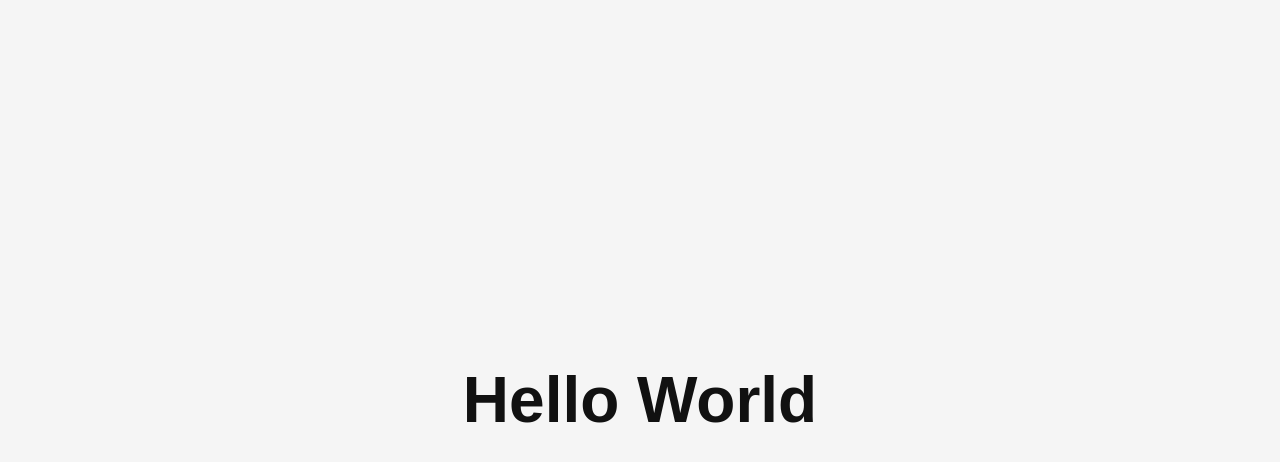
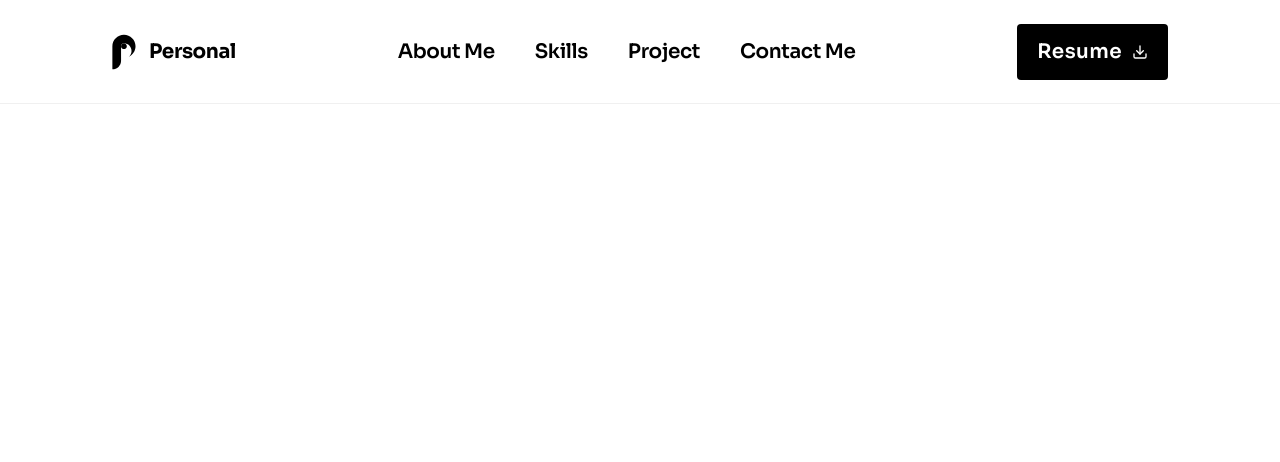
Before and after one commit to jaswanth-b-kumar/skillset-portfolio, a React (Vite) app: page / in a window 1280 px wide. Shown: the top 462 px of the page. Built offline with nearby package versions, Linux system fonts and the light colour scheme.

Commit message:
Feature: Added new navbar to the repo

```diff
--- a/index.html
+++ b/index.html
@@ -3,8 +3,14 @@
   <head>
     <meta charset="UTF-8" />
     <meta name="viewport" content="width=device-width, initial-scale=1.0" />
-    <meta name="description" content="Minimal React TypeScript app" />
-    <title>Hello World</title>
+    <meta name="description" content="Jaswanth B Kumar - Software Engineer Portfolio" />
+    <title>Jaswanth B Kumar</title>
+    <link rel="preconnect" href="https://fonts.googleapis.com" />
+    <link rel="preconnect" href="https://fonts.gstatic.com" crossorigin />
+    <link
+      href="https://fonts.googleapis.com/css2?family=Sora:wght@400;600;700;800&display=swap"
+      rel="stylesheet"
+    />
   </head>
   <body>
     <div id="root"></div>
--- a/package.json
+++ b/package.json
@@ -12,6 +12,7 @@
     "deploy": "gh-pages -d dist"
   },
   "dependencies": {
+    "lucide-react": "^1.8.0",
     "react": "^18.2.0",
     "react-dom": "^18.2.0"
   },
--- a/src/App.tsx
+++ b/src/App.tsx
@@ -1,8 +1,10 @@
+import Navbar from "./components/Navbar/Navbar";
+
 function App() {
   return (
-    <main className="app">
-      <h1 className="app__title">Hello World</h1>
-    </main>
+    <>
+      <Navbar />
+    </>
   );
 }
 
--- /dev/null
+++ b/src/components/Navbar/Navbar.css
@@ -0,0 +1,89 @@
+.navbar {
+  width: 100%;
+  height: 104px;
+  background-color: #ffffff;
+  border-bottom: 1px solid #f0f0f0;
+  position: sticky;
+  top: 0;
+  z-index: 100;
+}
+
+.navbar__inner {
+  max-width: 1440px;
+  height: 100%;
+  margin: 0 auto;
+  padding: 0 112px;
+  display: flex;
+  align-items: center;
+  justify-content: space-between;
+}
+
+/* Logo */
+.navbar__logo {
+  display: flex;
+  align-items: center;
+  gap: 12px;
+  text-decoration: none;
+  flex-shrink: 0;
+}
+
+.navbar__logo-text {
+  font-family: "Sora", sans-serif;
+  font-size: 20px;
+  font-weight: 700;
+  letter-spacing: -0.02em;
+  color: #000000;
+}
+
+/* Navigation */
+.navbar__nav {
+  flex: 1;
+  display: flex;
+  justify-content: center;
+}
+
+.navbar__links {
+  display: flex;
+  align-items: center;
+  gap: 40px;
+  list-style: none;
+  margin: 0;
+  padding: 0;
+}
+
+.navbar__link {
+  font-family: "Sora", sans-serif;
+  font-size: 20px;
+  font-weight: 600;
+  letter-spacing: -0.02em;
+  color: #000000;
+  text-decoration: none;
+  transition: opacity 0.2s ease;
+}
+
+.navbar__link:hover {
+  opacity: 0.6;
+}
+
+/* Resume button */
+.navbar__resume-btn {
+  display: flex;
+  align-items: center;
+  gap: 10px;
+  padding: 0 20px;
+  height: 56px;
+  background-color: #000000;
+  color: #ffffff;
+  font-family: "Sora", sans-serif;
+  font-size: 20px;
+  font-weight: 600;
+  letter-spacing: 0.02em;
+  text-decoration: none;
+  border-radius: 4px;
+  flex-shrink: 0;
+  transition: opacity 0.2s ease;
+}
+
+.navbar__resume-btn:hover {
+  opacity: 0.85;
+}
--- /dev/null
+++ b/src/components/Navbar/Navbar.tsx
@@ -0,0 +1,61 @@
+import { Download } from "lucide-react";
+import "./Navbar.css";
+
+const NAV_LINKS = [
+  { label: "About Me", href: "#about" },
+  { label: "Skills", href: "#skills" },
+  { label: "Project", href: "#project" },
+  { label: "Contact Me", href: "#contact" },
+];
+
+function LogoIcon() {
+  return (
+    <svg
+      width="25"
+      height="36"
+      viewBox="120 34 25 36"
+      fill="none"
+      xmlns="http://www.w3.org/2000/svg"
+      aria-hidden="true"
+    >
+      <path
+        d="M143.529 46.2118C143.529 50.8819 140.762 54.9082 136.779 56.7351C138.461 55.3496 139.532 53.248 139.532 50.896C139.532 46.7642 136.226 43.4042 132.112 43.3205C132.057 43.3167 132.008 43.3167 131.953 43.3167C131.898 43.3167 131.848 43.3167 131.794 43.3205C130.267 43.4033 129.059 44.6664 129.059 46.2108V60.6814C129.059 65.4748 125.17 69.3638 120.376 69.3638V46.2118C120.376 39.8193 125.56 34.6353 131.953 34.6353C138.345 34.6353 143.529 39.8193 143.529 46.2118Z"
+        fill="black"
+      />
+      <path
+        d="M133.999 48.2582C135.129 47.128 135.129 45.2956 133.999 44.1654C132.869 43.0352 131.036 43.0352 129.906 44.1654C128.776 45.2956 128.776 47.128 129.906 48.2582C131.036 49.3884 132.869 49.3884 133.999 48.2582Z"
+        fill="black"
+      />
+    </svg>
+  );
+}
+
+export default function Navbar() {
+  return (
+    <header className="navbar">
+      <div className="navbar__inner">
+        <a href="/" className="navbar__logo" aria-label="Home">
+          <LogoIcon />
+          <span className="navbar__logo-text">Personal</span>
+        </a>
+
+        <nav className="navbar__nav" aria-label="Main navigation">
+          <ul className="navbar__links">
+            {NAV_LINKS.map(({ label, href }) => (
+              <li key={label}>
+                <a href={href} className="navbar__link">
+                  {label}
+                </a>
+              </li>
+            ))}
+          </ul>
+        </nav>
+
+        <a href="#resume" className="navbar__resume-btn">
+          Resume
+          <Download size={16} strokeWidth={2} aria-hidden="true" />
+        </a>
+      </div>
+    </header>
+  );
+}
--- a/src/index.css
+++ b/src/index.css
@@ -1,30 +1,22 @@
-* {
+*,
+*::before,
+*::after {
   box-sizing: border-box;
+  margin: 0;
+  padding: 0;
 }
 
 html,
 body,
 #root {
-  margin: 0;
   min-height: 100%;
 }
 
 body {
   min-height: 100vh;
-  font-family: Arial, Helvetica, sans-serif;
-  background: #f5f5f5;
-  color: #111111;
+  font-family: "Sora", Arial, Helvetica, sans-serif;
+  background-color: #ffffff;
+  color: #000000;
+  -webkit-font-smoothing: antialiased;
+  -moz-osx-font-smoothing: grayscale;
 }
-
-.app {
-  min-height: 100vh;
-  display: grid;
-  place-items: center;
-  padding: 24px;
-}
-
-.app__title {
-  margin: 0;
-  font-size: clamp(2rem, 6vw, 4rem);
-  font-weight: 700;
-}
```
Also changed, not shown: 1 other file (tests, documents, lock files or other folders).
